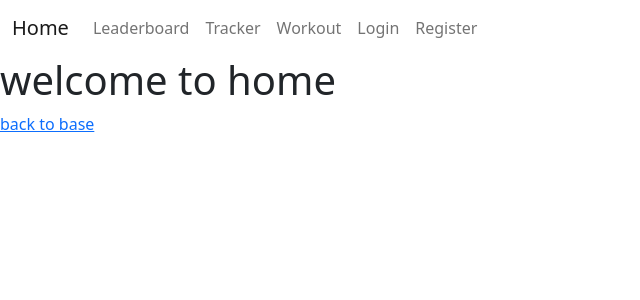
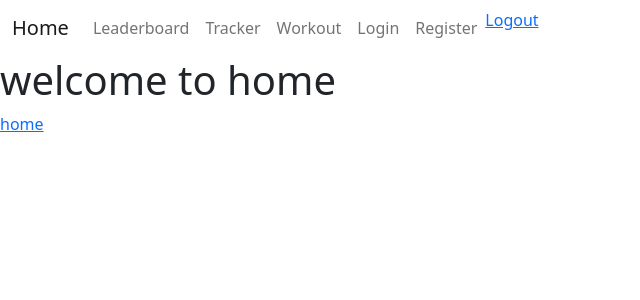
Before and after one commit to amberyeoe/hacknroll2026, a Flask app: page /home in a window 1280 px wide. Shown: the top 300 px of the page, without its empty margins (0-640 px from the left). Run offline with Flask 3, Linux system fonts and the light colour scheme; a user stored in the database is signed in.

Commit message:
user access control

```diff
--- a/app.py
+++ b/app.py
@@ -11,7 +11,7 @@ DATABASE = "database.db"
 
 login_manager = LoginManager()
 login_manager.init_app(app)
-login_manager.login_view = "login"
+login_manager.login_view = "login_page"
 
 class User(UserMixin):
     def __init__(self, id, username):
@@ -61,9 +61,10 @@ def create_tables():
 #ROUTES
 # check
 @app.route("/")
-def base():
-    return render_template("base.html")
-
+def index():
+    if current_user.is_authenticated:
+        return redirect(url_for("home"))
+    return redirect(url_for("login_page"))
 # @app.route("/")
 # def home():
 #     if current_user.is_authenticated:
@@ -75,6 +76,7 @@ def base():
 # login_manager.login_view = "login"
 
 @app.route("/home")
+@login_required
 def home():
     return render_template("home.html")
 
@@ -100,7 +102,7 @@ def register():
     return render_template("register.html")
 
 @app.route("/login", methods=["GET", "POST"])
-def login():
+def login_page():
     if request.method == "POST":
         username = request.form["username"]
         password = request.form["password"]
@@ -119,8 +121,14 @@ def login():
 
     return render_template("login.html")
 
+@app.route("/logout")
+@login_required
+def logout():
+    logout_user()
+    return redirect(url_for("login_page"))
 
 @app.route("/shop")
+@login_required
 def shop():
     return render_template("shop.html")
 
@@ -132,10 +140,12 @@ def tracker():
 
 
 @app.route("/workout")
+@login_required
 def workout():
     return render_template("workout.html")
 
 @app.route("/leaderboard")
+@login_required
 def leaderboard():
     return render_template("leaderboard.html")
 
--- a/templates/base.html
+++ b/templates/base.html
@@ -32,8 +32,9 @@
             <a class="nav-link" href="{{ url_for('leaderboard') }}">Leaderboard</a>
             <a class="nav-link" href="{{ url_for('tracker') }}">Tracker</a>
             <a class="nav-link" href="{{ url_for('workout') }}">Workout</a>
-            <a class="nav-link" href="{{ url_for('login') }}">Login</a>
+            <a class="nav-link" href="{{ url_for('login_page') }}">Login</a>
             <a class="nav-link" href="{{ url_for('register') }}">Register</a>
+            <a href="{{ url_for('logout') }}">Logout</a>
 
           </div>
         </div>
--- a/templates/home.html
+++ b/templates/home.html
@@ -10,7 +10,7 @@ home
 
 
     <h1>welcome to home</h1>
-    <a href= "{{ url_for('base') }}">back to base</a>
+    <a href= "{{ url_for('home') }}">home</a>
 
 
 
--- a/templates/leaderboard.html
+++ b/templates/leaderboard.html
@@ -9,7 +9,7 @@ leaderboard
 
 
     <h1>welcome to leaderboard</h1>
-    <a href= "{{ url_for('base') }}">back to base</a>
+    <a href= "{{ url_for('home') }}">home</a>
 
 
 
--- a/templates/login.html
+++ b/templates/login.html
@@ -7,7 +7,7 @@ Login
 {% block content %}
 <h1>Welcome Login</h1>
 
-<form method="post" action="{{ url_for('login') }}">
+<form method="post" action="{{ url_for('login_page') }}">
   <div>
     <label for="username">Username</label><br>
     <input type="text" name="username" id="username" required>
--- a/templates/shop.html
+++ b/templates/shop.html
@@ -9,7 +9,7 @@ shop
 
 
     <h1>welcome to shop</h1>
-    <a href= "{{ url_for('base') }}">back to base</a>
+    <a href= "{{ url_for('home') }}">home</a>
 
 
 
--- a/templates/tracker.html
+++ b/templates/tracker.html
@@ -9,6 +9,6 @@ tracker
 
 
     <h1>welcome to tracker</h1>
-    <a href= "{{ url_for('base') }}">back to base</a>
+    <a href= "{{ url_for('home') }}">home</a>
 
 {% endblock %}
--- a/templates/workout.html
+++ b/templates/workout.html
@@ -9,7 +9,7 @@ workout
 
 
     <h1>welcome to workout</h1>
-    <a href= "{{ url_for('base') }}">back to base</a>
+    <a href= "{{ url_for('home') }}">home</a>
 
 
 
```
